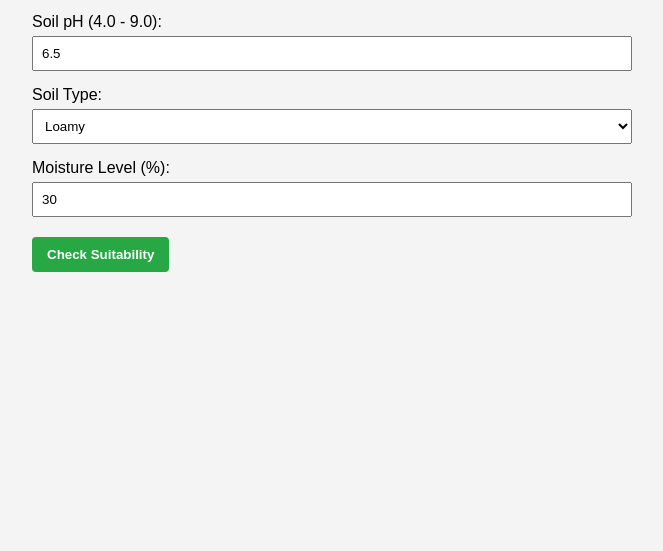
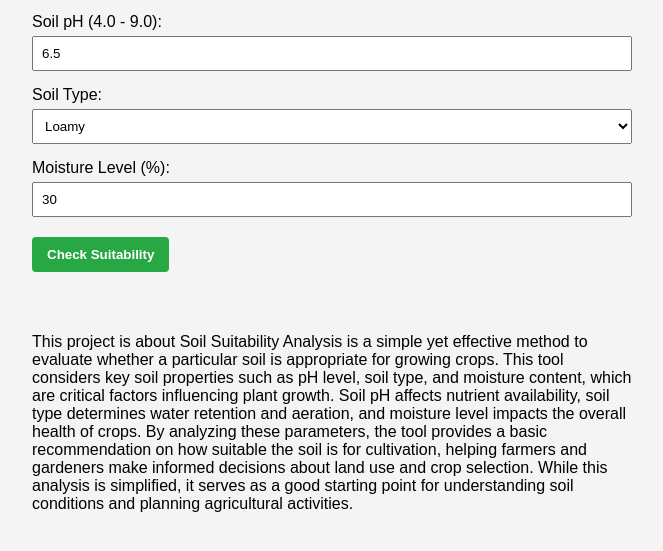
Before and after one commit to Akhilatatavarthi-12/Web-application, a plain HTML site: page index.html in a window 1280 px wide. Shown: the part 151-702 px from the top of the page, without its empty margins (308-971 px from the left). Drawn offline with Linux system fonts and the light colour scheme.

Commit message:
Update index.html

```diff
--- a/index.html
+++ b/index.html
@@ -152,5 +152,11 @@
             resultDiv.textContent = message;
         }
     </script>
+     <p>This project is about Soil Suitability Analysis is a simple yet effective method to evaluate whether a particular soil is appropriate for growing crops.
+      This tool considers key soil properties such as pH level, soil type, and moisture content, which are critical factors influencing plant growth.
+      Soil pH affects nutrient availability, soil type determines water retention and aeration, and moisture level impacts the overall health of crops.
+      By analyzing these parameters, the tool provides a basic recommendation on how suitable the soil is for cultivation,
+      helping farmers and gardeners make informed decisions about land use and crop selection.
+      While this analysis is simplified, it serves as a good starting point for understanding soil conditions and planning agricultural activities.</p>
 </body>
 </html>
```
